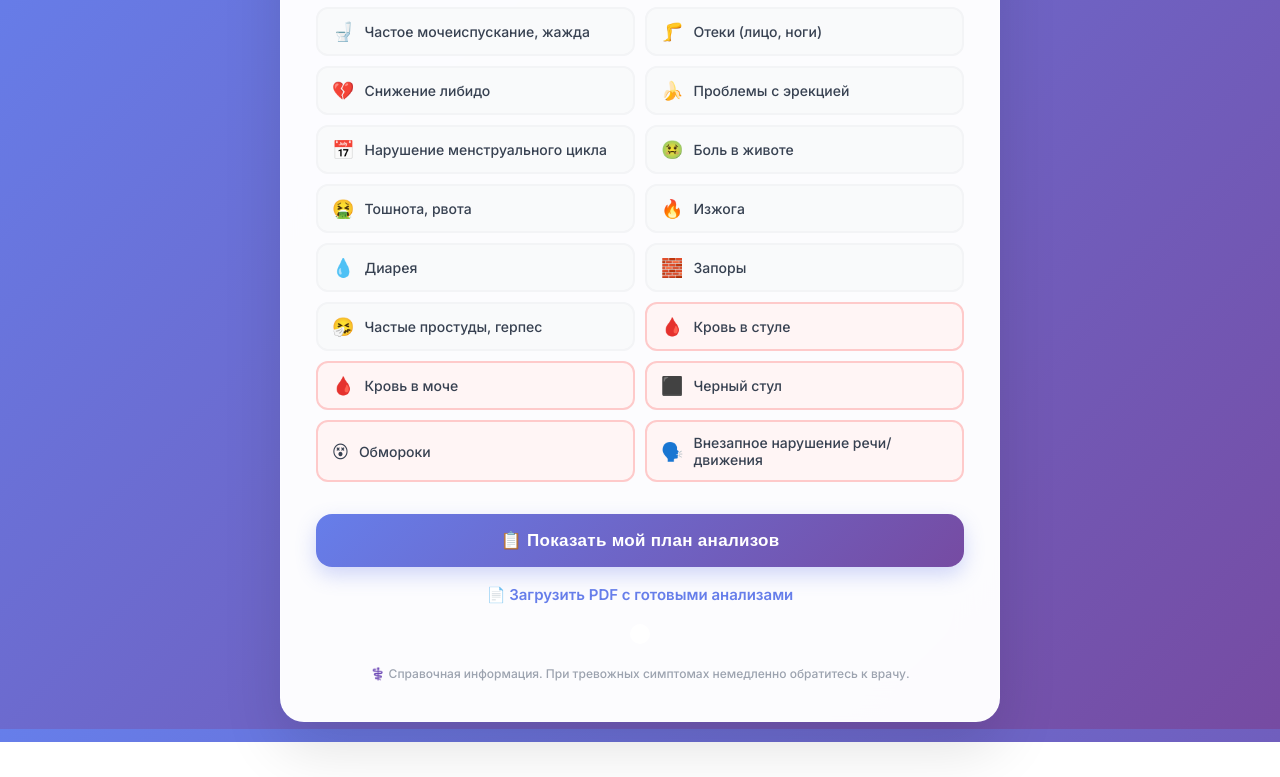
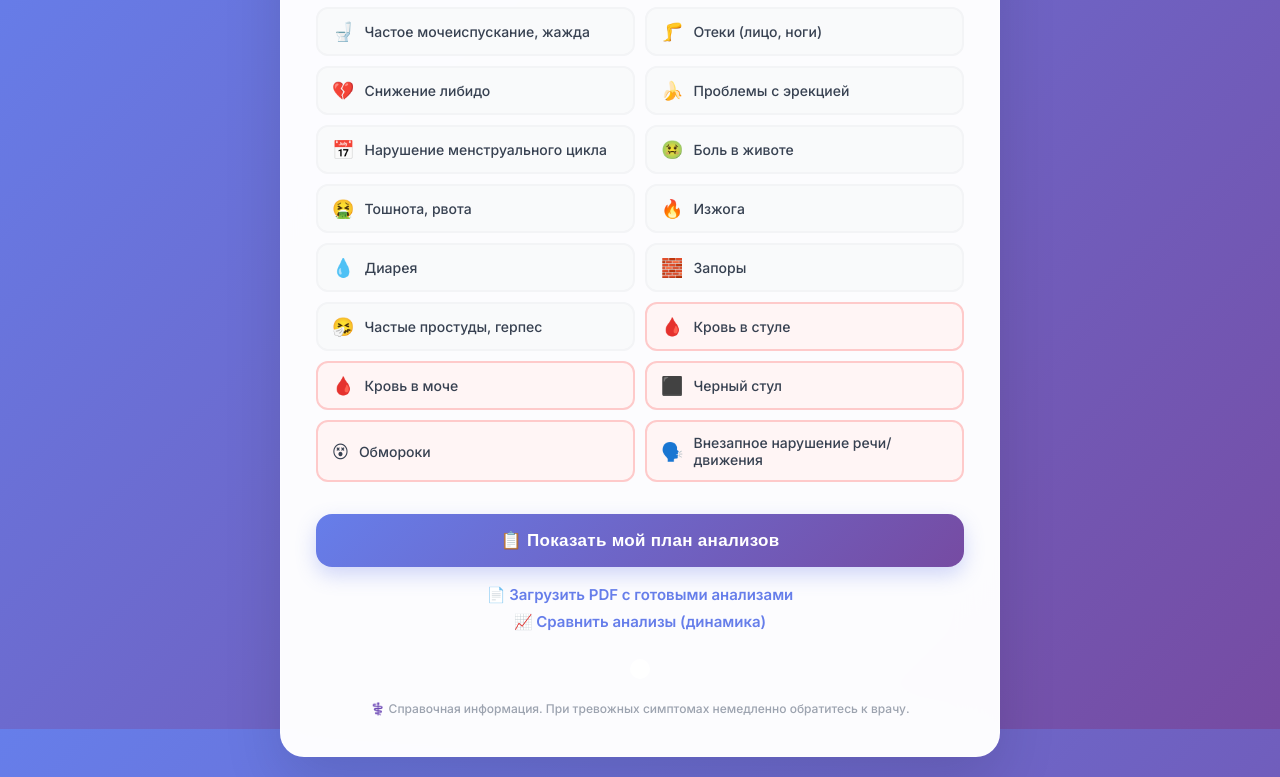
Before and after one commit to denloper/Html, a plain HTML site: page index.html in a window 1280 px wide. Shown: the part 871-1648 px from the top of the page. Before the commit the page ends 1613 px from the top, so only its background shows below. Drawn offline with Linux system fonts and the light colour scheme.

Commit message:
Update index.html

```diff
--- a/index.html
+++ b/index.html
@@ -266,16 +266,19 @@
             border-radius: 12px;
             display: inline-block;
         }
-        .upload-link {
-            display: block;
+        .nav-links {
             text-align: center;
             margin-top: 18px;
+        }
+        .nav-links a {
+            display: block;
             color: #667eea;
             font-weight: 600;
             text-decoration: none;
             font-size: 15px;
+            margin-bottom: 8px;
         }
-        .upload-link:hover {
+        .nav-links a:hover {
             text-decoration: underline;
         }
     </style>
@@ -307,8 +310,10 @@
         <button class="btn" onclick="showCheckupPlan()">📋 Показать мой план анализов</button>
         <button id="btnResults" class="btn btn-results" onclick="goToResults()">📊 Посмотреть результаты</button>
 
-        <!-- Ссылка на загрузку PDF -->
-        <a href="upload.html" class="upload-link">📄 Загрузить PDF с готовыми анализами</a>
+        <div class="nav-links">
+            <a href="upload.html">📄 Загрузить PDF с готовыми анализами</a>
+            <a href="compare.html">📈 Сравнить анализы (динамика)</a>
+        </div>
 
         <div id="result"></div>
         <div style="text-align:center;"><div id="qrcode"></div></div>
```
